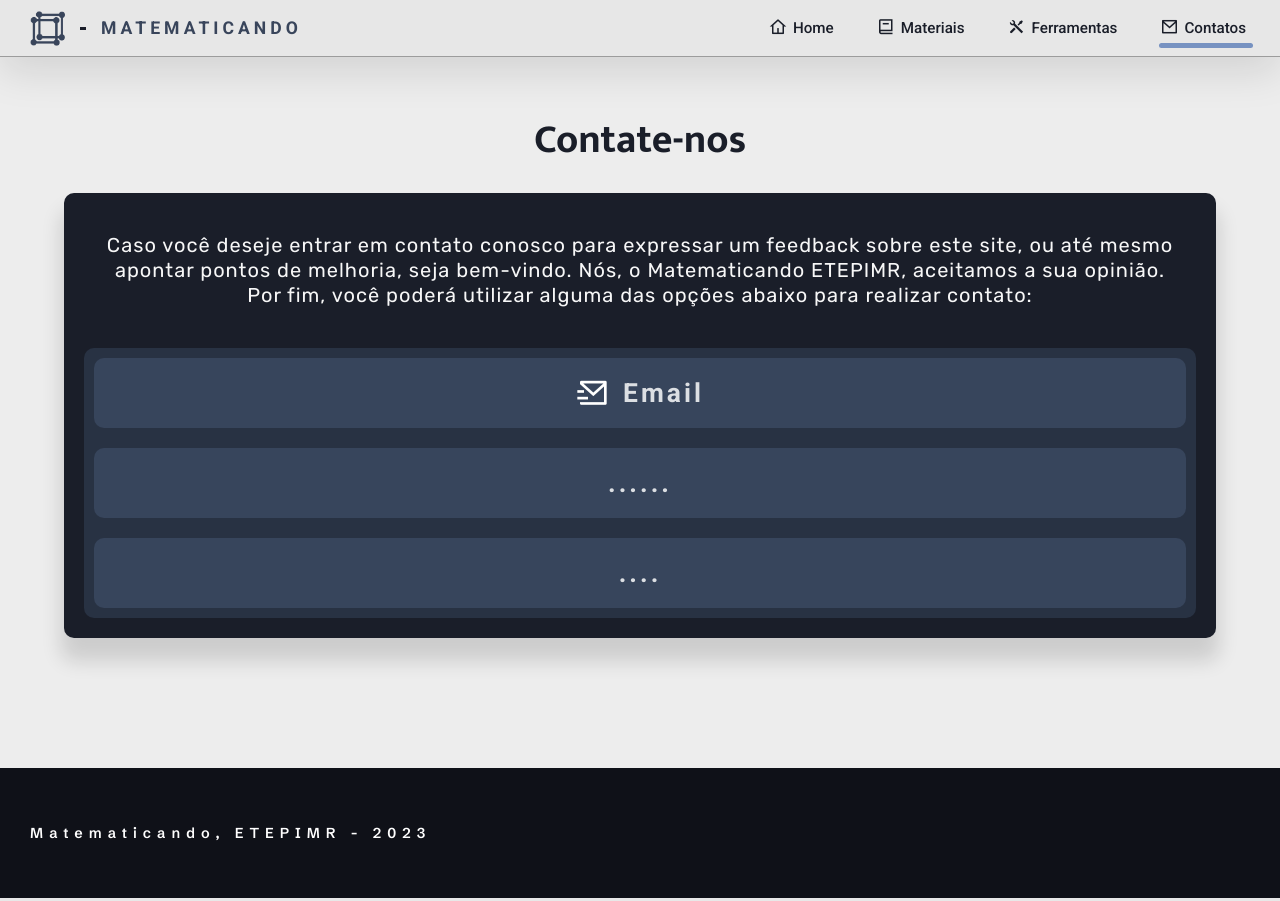
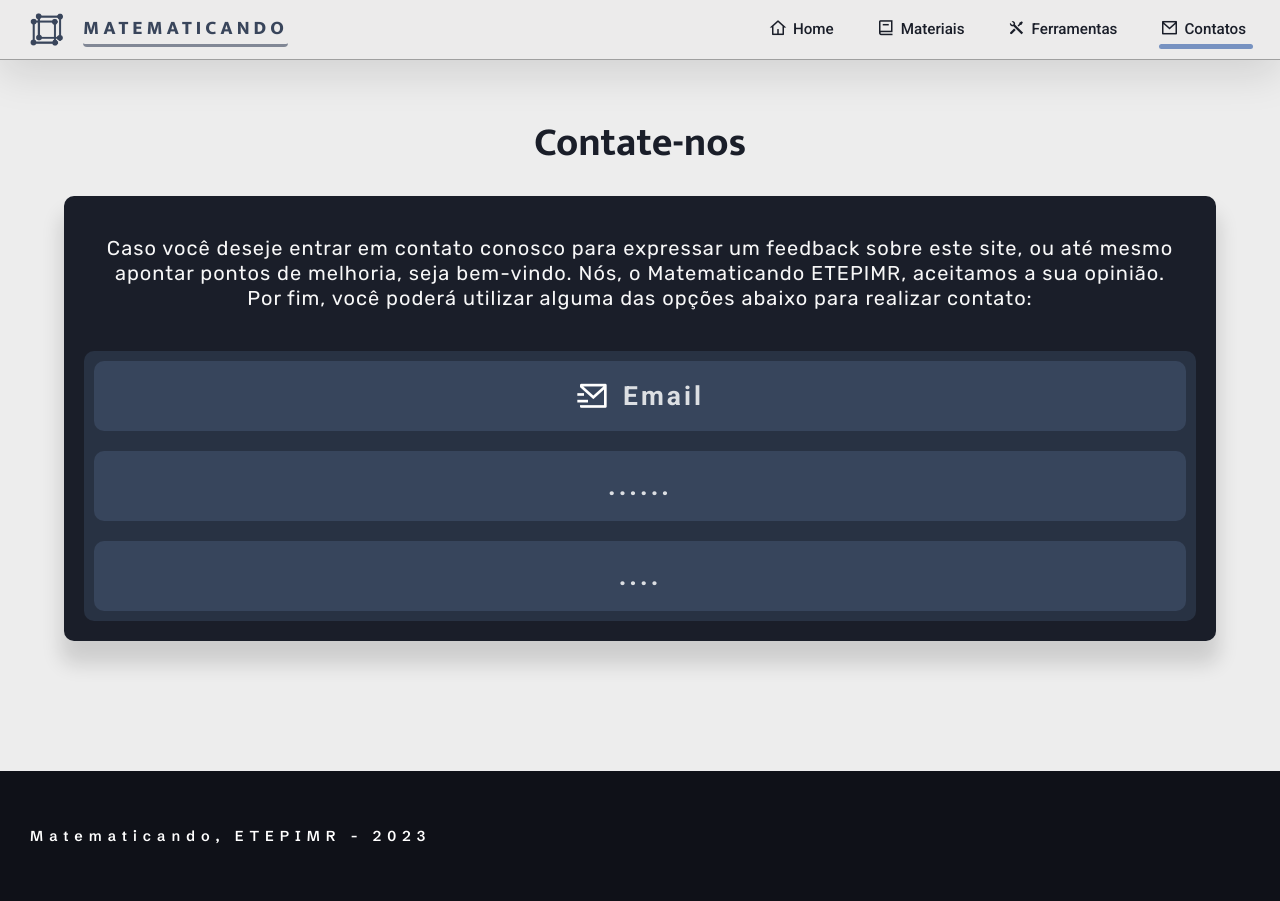
Before and after one commit to projetosetepimr/matematicandoetepimr, a Flask app: page /contatos/ in a window 1280 px wide. Run offline with Flask 2, Linux system fonts and the light colour scheme; some libraries are stand-ins or nearby versions.

Commit message:
removing line and improving header-left

```diff
--- a/matematicando/static/styles/global.css
+++ b/matematicando/static/styles/global.css
@@ -1,6 +1,6 @@
 @charset "UTF-8";
 
-@import url('https://fonts.googleapis.com/css2?family=Mukta:wght@500;600;700&display=swap');
+@import url('https://fonts.googleapis.com/css2?family=Mukta:wght@500;600;700;800&display=swap');
 @import url('https://fonts.googleapis.com/css2?family=Rubik:wght@400;500&display=swap');
 @import url('https://fonts.googleapis.com/css2?family=Roboto:wght@400;500;700&display=swap');
 @import url('https://fonts.googleapis.com/css2?family=Fira+Code:wght@400;500&display=swap');
@@ -29,7 +29,7 @@
     --citation-font: "Poppins", sans-serif;
     --footer-font: "Schibsted Grotesk", sans-serif;
 
-    --header-background: #e7e7e7;
+    --header-background: #ecebeb;
     --body-color: #EDEDED;
     --footer-background: #0f1118;
     --default-index-color: rgba(255, 255, 255, 0.733);
@@ -54,11 +54,11 @@ body {
 
 .header {
     width: 100%;
-    height: 57px;
+    height: 60px;
     background-color: var(--header-background);
     border-bottom: 1px solid rgba(0, 0, 0, 0.324);
+    box-shadow: 0px 15px 40px rgba(0, 0, 0, 0.113);
     padding: 20px 30px;
-    box-shadow: 0px 15px 40px rgba(0, 0, 0, 0.113);
 
     display: flex;
     align-items: center;
@@ -117,12 +117,14 @@ body {
 .header > div#header-left {
     display: flex;
     align-items: center;
-    gap: 15px;
+    gap: 20px;
 }
 
 .header > div#header-left > h1 {
     color: var(--color4);
-    font: 1.1rem var(--secondary-font);
+    font: 1.2rem var(--title-font);
+    border-bottom: 3px solid #39455b97;
+    border-radius: 4px;
     font-weight: 800;
     text-transform: uppercase;
     letter-spacing: 4px;
@@ -137,13 +139,13 @@ body {
 
 .header > div#header-left a {
     display: block;
-    width: 35px;
-    height: 35px;
+    width: 33px;
+    height: 33px;
 }
 
 .header > div#header-left img {
-    width: 35px;
-    height: 35px;
+    width: 33px;
+    height: 33px;
     cursor: pointer;
 }
 
--- a/matematicando/templates/contacts.html
+++ b/matematicando/templates/contacts.html
@@ -17,7 +17,6 @@
             <a href="{{ url_for('Homepage.home') }}">
                 <img src="{{ url_for('static', filename='img/logo.png') }}" alt="Matematicando Logo">
             </a>
-            <div id="line"></div>
             <h1>Matematicando</h1>
         </div>
 
--- a/matematicando/templates/home.html
+++ b/matematicando/templates/home.html
@@ -21,7 +21,6 @@
             <a href="{{ url_for('Homepage.home') }}">
                 <img src="{{ url_for('static', filename='img/logo.png') }}" alt="Matematicando Logo">
             </a>
-            <div id="line"></div>
             <h1>Matematicando</h1>
         </div>
 
--- a/matematicando/templates/materials-lv2.html
+++ b/matematicando/templates/materials-lv2.html
@@ -19,7 +19,6 @@
             <a href="{{ url_for('Homepage.home') }}">
                 <img src="{{ url_for('static', filename='img/logo.png') }}" alt="Matematicando Logo">
             </a>
-            <div id="line"></div>
             <h1>Matematicando</h1>
         </div>
 
--- a/matematicando/templates/materials.html
+++ b/matematicando/templates/materials.html
@@ -17,7 +17,6 @@
             <a href="{{ url_for('Homepage.home') }}">
                 <img src="{{ url_for('static', filename='img/logo.png') }}" alt="Matematicando Logo">
             </a>
-            <div id="line"></div>
             <h1>Matematicando</h1>
         </div>
 
--- a/matematicando/templates/tools.html
+++ b/matematicando/templates/tools.html
@@ -17,7 +17,6 @@
             <a href="{{ url_for('Homepage.home') }}">
                 <img src="{{ url_for('static', filename='img/logo.png') }}" alt="Matematicando Logo">
             </a>
-            <div id="line"></div>
             <h1>Matematicando</h1>
         </div>
 
```
